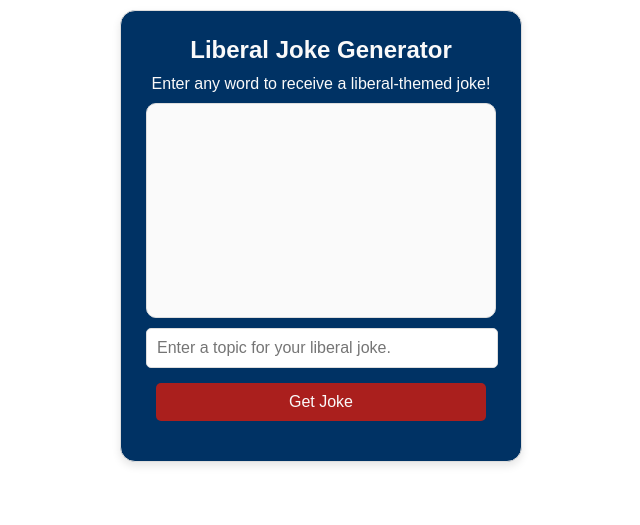
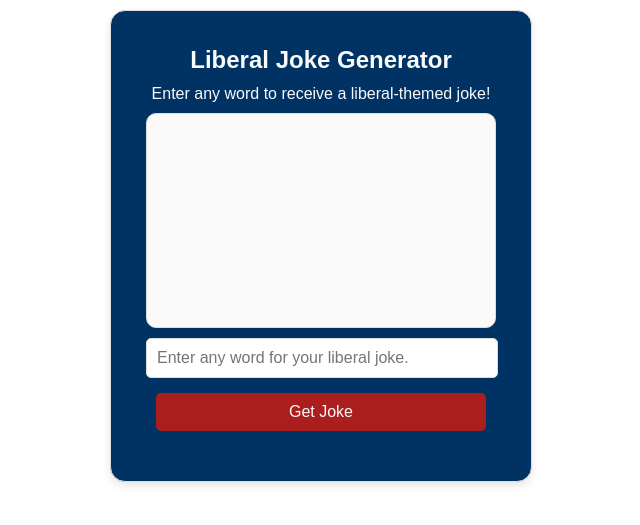
Before and after one commit to redelephantrepublican/joke-assistant, a Flask app: page / in a window 1280 px wide. Shown: the top 525 px of the page, without its empty margins (319-959 px from the left). Run offline with Flask 3, Linux system fonts and the light colour scheme.

Commit message:
Updated padding

```diff
--- a/templates/index.html
+++ b/templates/index.html
@@ -30,7 +30,7 @@ body {
     /* Center in the available space */
     background-color: #003264;
     /* Set the background color */
-    padding: 25px;
+    padding: 35px;
     /* Add padding around the content */
     border-radius: 15px;
     /* Add rounded corners */
@@ -164,7 +164,7 @@ button:hover {
         <h2>Liberal Joke Generator</h2>
         <p class="instruction">Enter any word to receive a liberal-themed joke!</p>
         <div id="chatlogs"></div>
-        <input type="text" id="userInput" placeholder="Enter a topic for your liberal joke.">
+        <input type="text" id="userInput" placeholder="Enter any word for your liberal joke.">
         <button onclick="getJoke()">Get Joke</button>
     </div>
 <script>
```
